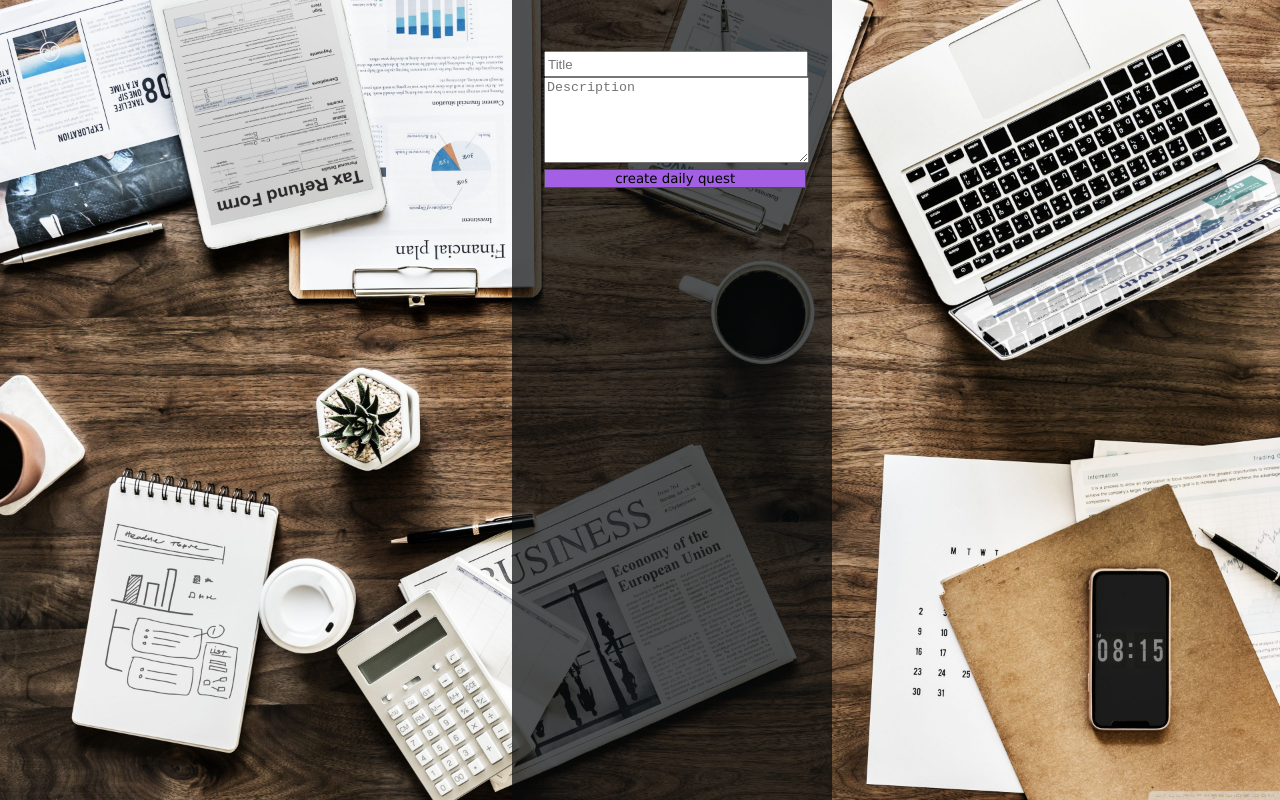
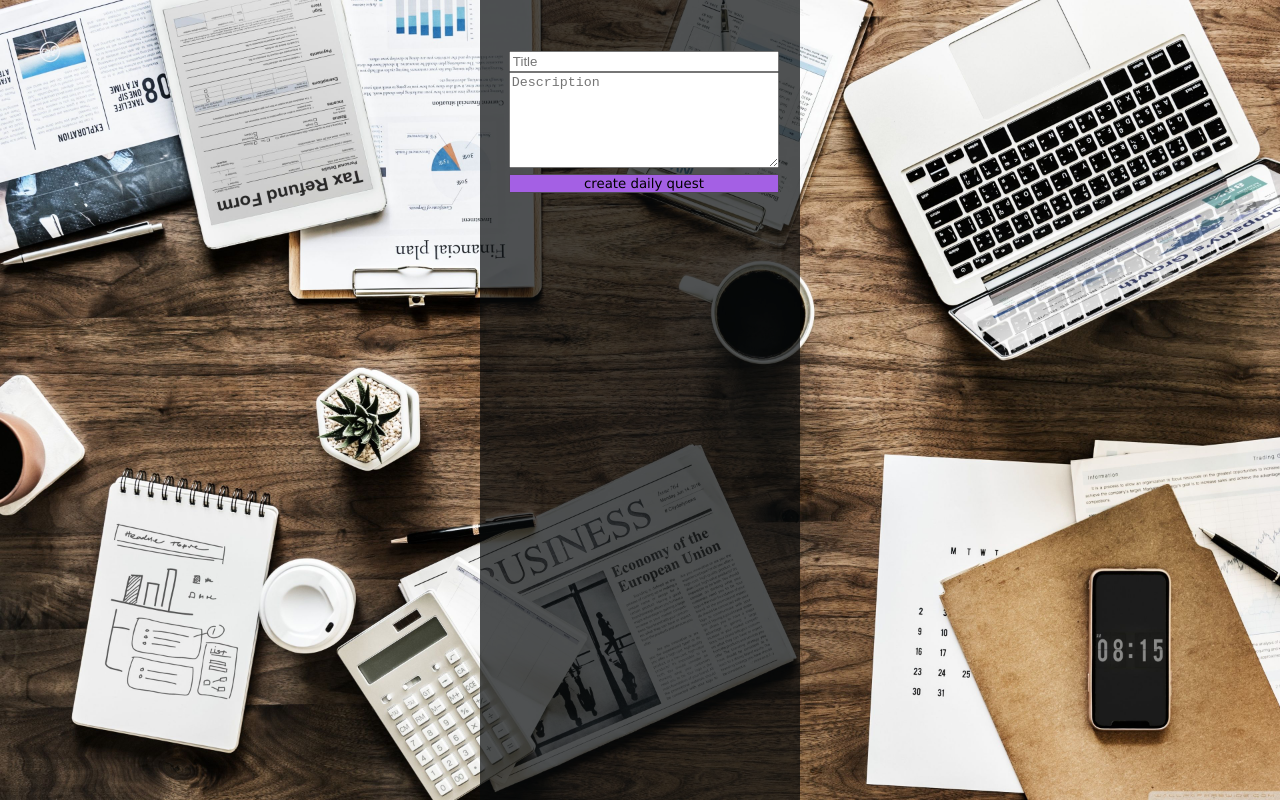
Before and after one commit to Meoweeen/ToDoList, a React (Create React App) app: page / in a window 1280 px wide. Built offline with nearby package versions, Linux system fonts and the light colour scheme.

Commit message:
cosmetic
remove all vh,vw,br,table,and other пережитки прошлого

```diff
--- a/src/App.css
+++ b/src/App.css
@@ -7,8 +7,6 @@ body {
   -moz-osx-font-smoothing: grayscale;
   background-image: url(img/bg.jpg);
   background-size: cover;
-
-
 }
 
 code {
@@ -17,74 +15,87 @@ code {
 }
 
 .shadow{
-  position: absolute;
-  left: 40%;
   height: 100vh;
-  width: 25vw;
-  background: rgba(7, 9, 10, 0.7)
+  width: 25%;
+  background: rgba(7, 9, 10, 0.7);
+  margin:0 auto;
 }
 
 .core{
-  margin:0 auto;
-  width: 20vw;
+  margin:0 auto 0 auto;
+  width: 82%;
 }
 
 .createToDo{
-  margin:20% 0 2% 0;
+  padding: 50px 0 0 0 ;
 }
 
-.headerCreate{
-  width:20vw;
-  height: 2.5vh;
+.titleCreate{
+  width:100%;
 }
 
 .infoCreate{
-  width:20.2vw;
-  height: 10vh;
+  width:100.6%;
+  height: 90px;
 }
 
 .buttonCreate{
-  width:20.5vw;
+  width:103%;
   font-family: "Lucida Sans Unicode", "Lucida Grande", sans-serif;
   background-color: rgb(164, 96, 228);
   border:1px solid rgb(78, 74, 82);
 }
 
 .buttonCreate:hover{
-  background-color:rgb(103, 115, 226);
+  background-color:rgb(226, 183, 103);
 }
 
 .toDoList{
   margin:30px 0;
 }
 
+.toDo{
+  background-color: rgba(162, 73, 184, 0.801);
+  border: 2px solid #0a57fc;
+  border-radius: 10px;
+  margin: 10px 0px;
+  width:100.5%;
+  display: flex;
+  flex-direction: row;
+}
 
-.toDoList p {
+.toDoText{
+  flex:2;
+}
+
+.toDoTitle{
+  text-align: center;
   margin:0;
   padding:0;
 }
 
-.toDo{
-  background-color: #58a4eb;
-  border: 2px solid #3f5d69;
-  border-radius: 10px;
-  margin: 10px 0px;
-  width:20.5vw;
-}
-
 .toDoInfo{
+  margin:0;
+  padding:0;
   display: none;
 }
 
-.sec {
-  margin:0;
-  padding:0;
-  height: 100%;
+.toDoButton{
+  align-self:center;
 }
 
-.btn{
+.buttonToDo{
   height:15px;
   width: 15px;
-  margin:0;
+  margin:10px;
   padding:0;
+  background-image:url(img/btn.png);
+  background-size: cover;
+  background-color:#134ef1;
+  border: 1px solid #c55dc091;
 }
+
+.buttonToDo:hover{
+  box-shadow:0 0 10px 4px #1350f7;
+  background-color:transparent;
+ }
--- a/src/App.js
+++ b/src/App.js
@@ -15,7 +15,8 @@ function App() {
     setToDoInfo(event.target.value);
   };
 
-  function createToDo() {
+  function createToDo(event) {
+    event.preventDefault();
     const newToDoArray = [...toDoArray]
     newToDoArray.push({
       title: toDoTitle,
@@ -35,9 +36,9 @@ function App() {
             onChange={handleChange}
             value={toDoTitle}
             type="text"
-            className="headerCreate"
+            className="titleCreate"
             placeholder="Title"
-            maxlength="10"
+            maxlength="20"
             required
           />
 
@@ -46,7 +47,7 @@ function App() {
             value={toDoInfo} type="text"
             className="infoCreate"
             placeholder="Description"
-            maxlength="10"
+            maxlength="100"
             required
           />
 
@@ -63,14 +64,15 @@ function App() {
           {
             toDoArray.map(todo => {
               return (
-               <table cellSpacing="0" cellPadding="5" className="toDo">
-                  <tbody>
-                  <tr>
-                    <td  width="200"  ><p align="center" >{todo.title}</p><br></br><p className="toDoInfo">{todo.info}</p></td >
-                    <td  className="sec"><button className="btn" ></button></td >
-                  </tr>
-                  </tbody>
-                </table>
+                <div className="toDo">
+                  <div className="toDoText">
+                    <p className="toDoTitle">{todo.title}</p>
+                    <p className="toDoInfo">{todo.info}</p>
+                  </div>
+                  <div className="toDoButton">
+                    <button className="buttonToDo" ></button>
+                  </div>
+                </div>
               )
             })
           }
```
Also changed, not shown: src/img/btn.png (added), src/img/btnreverse.png (added).
